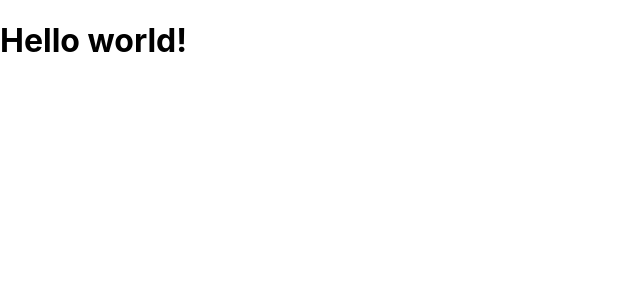
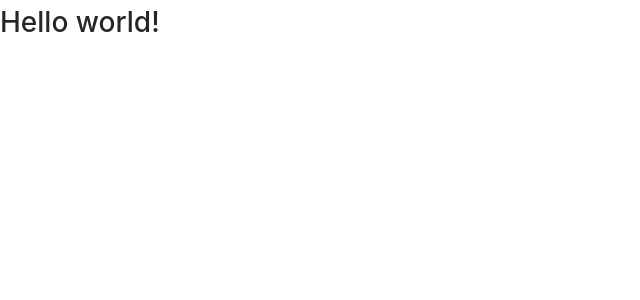
Before and after one commit to aplatkouski/react-game, a React app: page / in a window 1280 px wide. Shown: the top 300 px of the page, without its empty margins (0-640 px from the left). Built offline with nearby package versions, Linux system fonts and the light colour scheme.

Commit message:
feat: add material-ui to dependencies
Signed-off-by: aplatkouski <5857672+aplatkouski@users.noreply.github.com>

```diff
--- a/package.json
+++ b/package.json
@@ -4,6 +4,8 @@
   "description": "Reversi is a strategy board game for two players who take turns marking the spaces in an 8x8 board.",
   "main": "src/index.jsx",
   "dependencies": {
+    "@material-ui/core": "4.11.3",
+    "@material-ui/icons": "4.11.2",
     "@testing-library/jest-dom": "5.11.9",
     "@testing-library/react": "11.2.5",
     "react": "16.14.0",
@@ -73,6 +75,8 @@
     "@commitlint/config-conventional": "11.0.0",
     "babel-jest": "26.6.3",
     "babel-loader": "8.2.2",
+    "babel-plugin-import": "1.13.3",
+    "babel-plugin-transform-imports": "2.0.0",
     "clean-webpack-plugin": "3.0.0",
     "core-js": "3.9.0",
     "css-loader": "5.0.2",
--- a/src/index.jsx
+++ b/src/index.jsx
@@ -2,7 +2,6 @@
 import ReactDOM from 'react-dom';
 
 import App from './App';
-import './index.scss';
 
 const rootElement = document.getElementById('root');
 ReactDOM.render(
--- a/src/index.scss
+++ /dev/null
@@ -1 +0,0 @@
-@import "reset";
--- a/src/reset.scss
+++ /dev/null
@@ -1,17 +0,0 @@
-body {
-  margin: 0;
-  font-family:
-    -apple-system,
-    BlinkMacSystemFont,
-    "Segoe UI",
-    Roboto,
-    Oxygen,
-    Ubuntu,
-    Cantarell,
-    "Fira Sans",
-    "Droid Sans",
-    "Helvetica Neue",
-    sans-serif;
-  -webkit-font-smoothing: antialiased;
-  -moz-osx-font-smoothing: grayscale;
-}
```
Also changed, not shown: .babelrc, .eslintrc.json, src/template.ejs.
